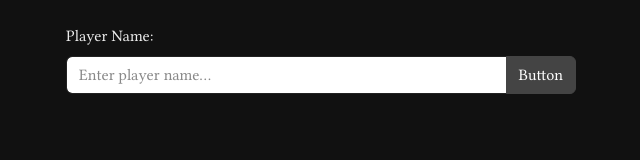
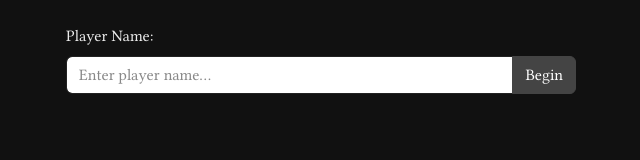
Before and after one commit to Justin-Nilsen/Justin-Nilsen.github.io, an Electron app: page inimice/bin/inimice.html in a window 800 px wide. Shown: the full height of the page, 79-719 px from the left. Drawn offline with Linux system fonts and the light colour scheme.

Commit message:
Update inimice.html

```diff
--- a/inimice/bin/inimice.html
+++ b/inimice/bin/inimice.html
@@ -21,7 +21,7 @@
         <label class="form-label mt-4">Player Name:</label>
         <div class="input-group mb-3">
             <input type="text" class="form-control" id="player_name_input" placeholder="Enter player name...">
-            <button class="btn btn-secondary" type="submit" id="name_input_button">Button</button>
+            <button class="btn btn-secondary" type="submit" id="name_input_button">Begin</button>
         </div>
     </form>
 
```
